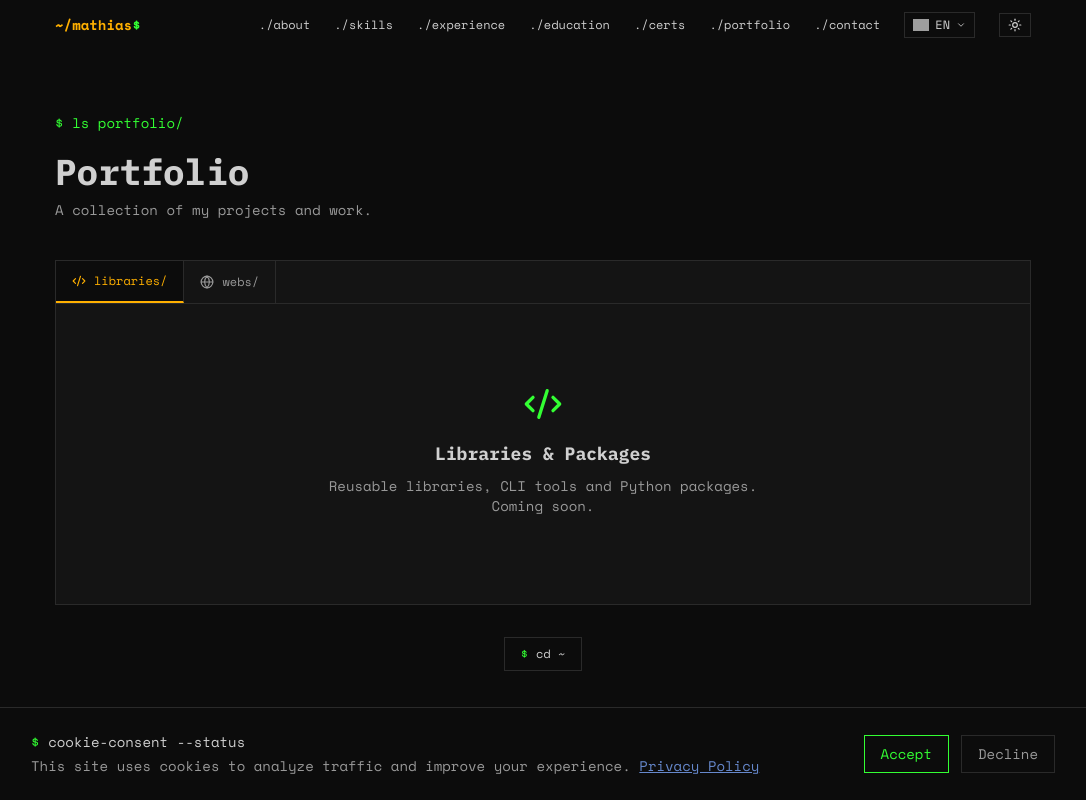
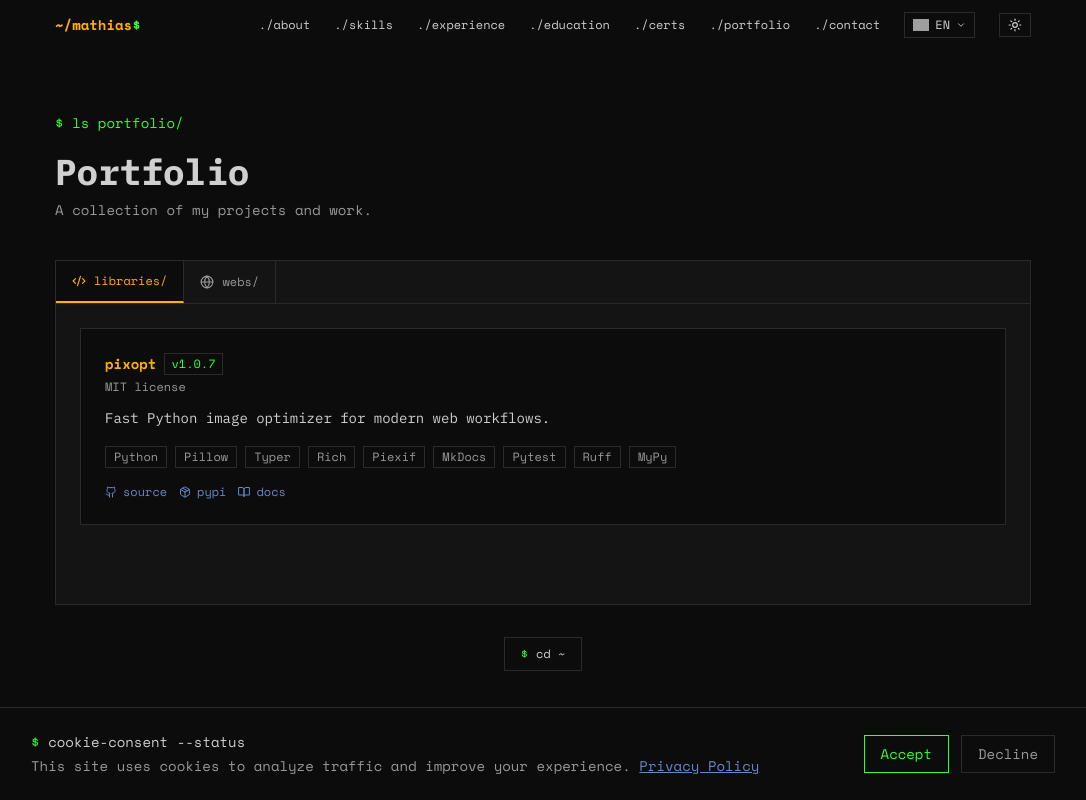
Before and after one commit to MathiasPaulenko/mathias-paulenko-cv, a React (Vite) app: page /portfolio in a window 1280 px wide. Shown: the whole page, without its empty margins (97-1183 px from the left). Built offline with nearby package versions, Linux system fonts and the light colour scheme; grey boxes are pictures that could not be loaded.

Commit message:
feat(portfolio): add pixopt library to portfolio data

```diff
--- a/src/components/pages/PortfolioPage.jsx
+++ b/src/components/pages/PortfolioPage.jsx
@@ -1,11 +1,109 @@
 import { useState } from 'react'
 import { useTranslation } from '../../hooks/useTranslation'
+import { portfolio } from '../../data/cvData'
 import { Navbar } from '../layout/Navbar'
 import { Footer } from '../layout/Footer'
 import { motion, AnimatePresence } from 'framer-motion'
 import { fadeInUp } from '../../helpers/animations'
 import { Link } from 'react-router-dom'
-import { FolderOpen, Code2, Globe } from 'lucide-react'
+import {
+  Code2,
+  Globe,
+  Github,
+  ExternalLink,
+  BookOpen,
+  Package,
+} from 'lucide-react'
+
+const LibraryCard = ({ item }) => {
+  return (
+    <motion.div
+      variants={fadeInUp}
+      className="border border-[#2a2a2a] bg-[#0c0c0c] p-5 md:p-6 transition-all duration-300 hover:border-[#3a3a3a]"
+    >
+      <div className="flex items-start justify-between gap-3 mb-3">
+        <div>
+          <div className="flex items-center gap-2 mb-1">
+            <span className="text-[#ffb000] font-mono text-sm font-bold">
+              {item.title}
+            </span>
+            <span className="text-[#33ff33] font-mono text-xs border border-[#2a2a2a] px-1.5 py-0.5">
+              v{item.version}
+            </span>
+          </div>
+          <p className="text-[#999999] font-mono text-xs">
+            {item.license} license
+          </p>
+        </div>
+      </div>
+
+      <p className="text-[#d0d0d0] text-sm leading-relaxed mb-4">
+        {item.tagline}
+      </p>
+
+      <div className="flex flex-wrap gap-2 mb-4">
+        {item.tech.map((tag) => (
+          <span
+            key={tag}
+            className="text-[#999999] font-mono text-xs border border-[#2a2a2a] px-2 py-0.5"
+          >
+            {tag}
+          </span>
+        ))}
+      </div>
+
+      <div className="flex flex-wrap gap-3">
+        {item.github && (
+          <a
+            href={item.github}
+            target="_blank"
+            rel="noopener noreferrer"
+            className="inline-flex items-center gap-1.5 text-[#6688cc] hover:text-[#33ff33] transition-colors font-mono text-xs"
+          >
+            <Github size={12} />
+            source
+          </a>
+        )}
+        {item.pypi && (
+          <a
+            href={item.pypi}
+            target="_blank"
+            rel="noopener noreferrer"
+            className="inline-flex items-center gap-1.5 text-[#6688cc] hover:text-[#33ff33] transition-colors font-mono text-xs"
+          >
+            <Package size={12} />
+            pypi
+          </a>
+        )}
+        {item.docs && (
+          <a
+            href={item.docs}
+            target="_blank"
+            rel="noopener noreferrer"
+            className="inline-flex items-center gap-1.5 text-[#6688cc] hover:text-[#33ff33] transition-colors font-mono text-xs"
+          >
+            <BookOpen size={12} />
+            docs
+          </a>
+        )}
+      </div>
+    </motion.div>
+  )
+}
+
+const EmptyState = ({ icon: Icon, title, desc }) => (
+  <motion.div
+    variants={fadeInUp}
+    initial="hidden"
+    animate="visible"
+    exit="hidden"
+    className="text-center py-12"
+  >
+    <Icon size={40} className="mx-auto text-[#999999] mb-4" />
+    <h3 className="text-lg font-bold text-[#d0d0d0] mb-2">{title}</h3>
+    <p className="text-[#999999] font-mono text-sm max-w-md mx-auto">{desc}</p>
+  </motion.div>
+)
 
 export const PortfolioPage = () => {
   const t = useTranslation()
@@ -15,6 +113,8 @@ export const PortfolioPage = () => {
     { id: 'libraries', label: t.tabLibraries || 'libraries/', icon: Code2 },
     { id: 'webs', label: t.tabWebs || 'webs/', icon: Globe },
   ]
+
+  const items = activeTab === 'libraries' ? portfolio.libraries : portfolio.webs
 
   return (
     <div className="min-h-screen bg-[#0c0c0c] text-[#d0d0d0]">
@@ -60,7 +160,7 @@ export const PortfolioPage = () => {
               })}
             </div>
 
-            <div className="p-6 md:p-8 min-h-[300px]">
+            <div className="p-5 md:p-6 min-h-[300px]">
               <AnimatePresence mode="wait">
                 {activeTab === 'libraries' && (
                   <motion.div
@@ -69,15 +169,20 @@ export const PortfolioPage = () => {
                     initial="hidden"
                     animate="visible"
                     exit="hidden"
-                    className="text-center py-12"
                   >
-                    <Code2 size={40} className="mx-auto text-[#33ff33] mb-4" />
-                    <h3 className="text-lg font-bold text-[#d0d0d0] mb-2">
-                      {t.librariesPlaceholder || 'Libraries & Packages'}
-                    </h3>
-                    <p className="text-[#999999] font-mono text-sm max-w-md mx-auto">
-                      {t.librariesPlaceholderDesc || 'Reusable libraries, CLI tools and Python packages. Coming soon.'}
-                    </p>
+                    {items.length > 0 ? (
+                      <div className="grid gap-4">
+                        {items.map((item) => (
+                          <LibraryCard key={item.title} item={item} />
+                        ))}
+                      </div>
+                    ) : (
+                      <EmptyState
+                        icon={Code2}
+                        title={t.librariesPlaceholder || 'Libraries & Packages'}
+                        desc={t.librariesPlaceholderDesc || 'Reusable libraries, CLI tools and Python packages. Coming soon.'}
+                      />
+                    )}
                   </motion.div>
                 )}
 
@@ -88,15 +193,20 @@ export const PortfolioPage = () => {
                     initial="hidden"
                     animate="visible"
                     exit="hidden"
-                    className="text-center py-12"
                   >
-                    <Globe size={40} className="mx-auto text-[#00cccc] mb-4" />
-                    <h3 className="text-lg font-bold text-[#d0d0d0] mb-2">
-                      {t.websPlaceholder || 'Websites & Web Apps'}
-                    </h3>
-                    <p className="text-[#999999] font-mono text-sm max-w-md mx-auto">
-                      {t.websPlaceholderDesc || 'Full websites, landing pages and web applications. Coming soon.'}
-                    </p>
+                    {items.length > 0 ? (
+                      <div className="grid gap-4">
+                        {items.map((item) => (
+                          <LibraryCard key={item.title} item={item} />
+                        ))}
+                      </div>
+                    ) : (
+                      <EmptyState
+                        icon={Globe}
+                        title={t.websPlaceholder || 'Websites & Web Apps'}
+                        desc={t.websPlaceholderDesc || 'Full websites, landing pages and web applications. Coming soon.'}
+                      />
+                    )}
                   </motion.div>
                 )}
               </AnimatePresence>
--- a/src/data/cvData.js
+++ b/src/data/cvData.js
@@ -387,3 +387,20 @@ export const projects = [
 
   },
 ]
+
+export const portfolio = {
+  libraries: [
+    {
+      title: 'pixopt',
+      tagline: 'Fast Python image optimizer for modern web workflows.',
+      description: 'CLI and Python API to resize, compress, convert formats, generate responsive assets, extract lazy-loading placeholders, and auto-detect optimal formats. Supports JPEG, PNG, WEBP, AVIF, GIF, HEIC, SVG and animated GIF → WEBP conversion.',
+      tech: ['Python', 'Pillow', 'Typer', 'Rich', 'Piexif', 'MkDocs', 'Pytest', 'Ruff', 'MyPy'],
+      github: 'https://github.com/MathiasPaulenko/pixopt',
+      pypi: 'https://pypi.org/project/pixopt/',
+      docs: 'https://pixopt.readthedocs.io/',
+      version: '1.0.7',
+      license: 'MIT',
+    },
+  ],
+  webs: [],
+}
```
